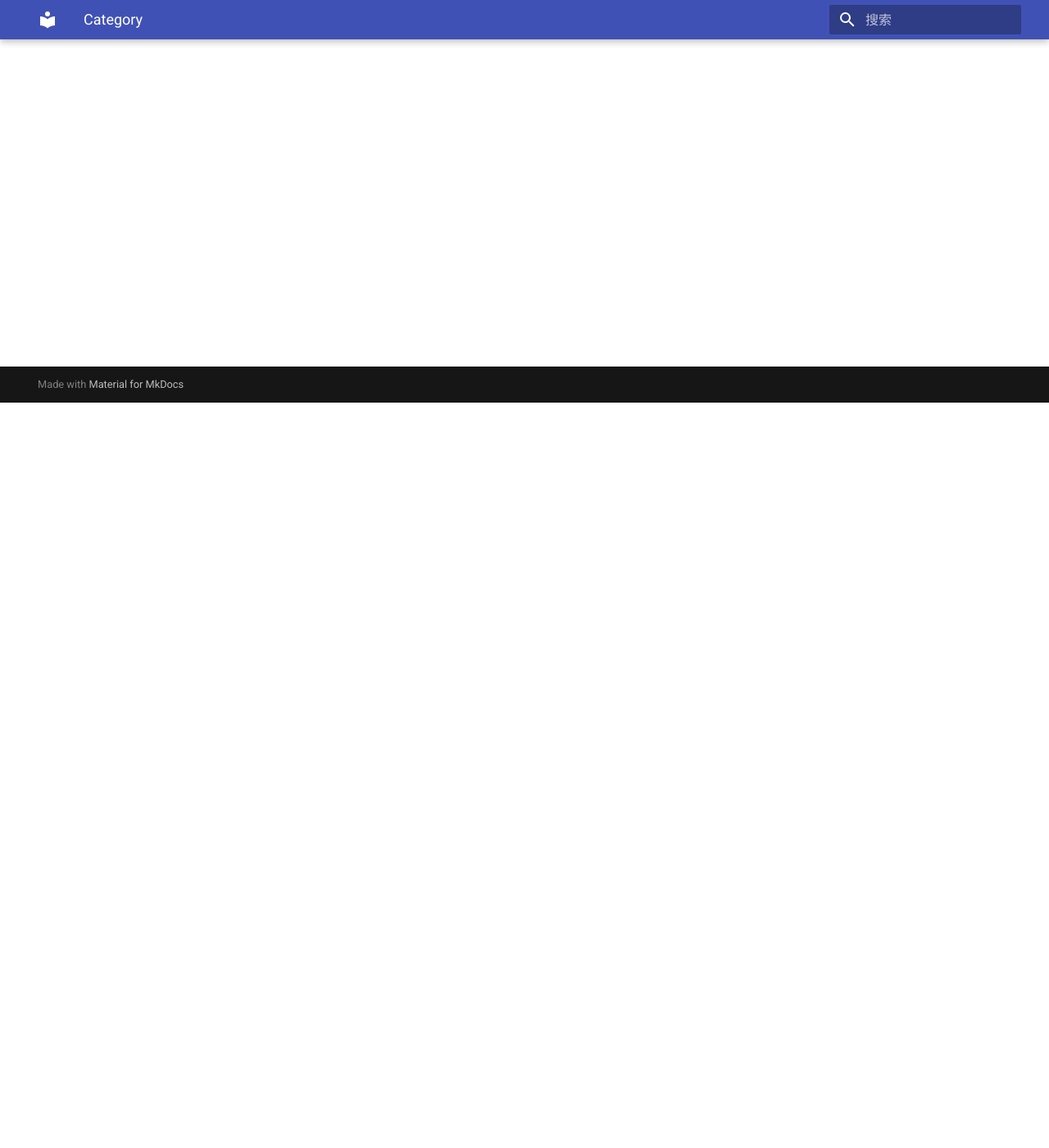
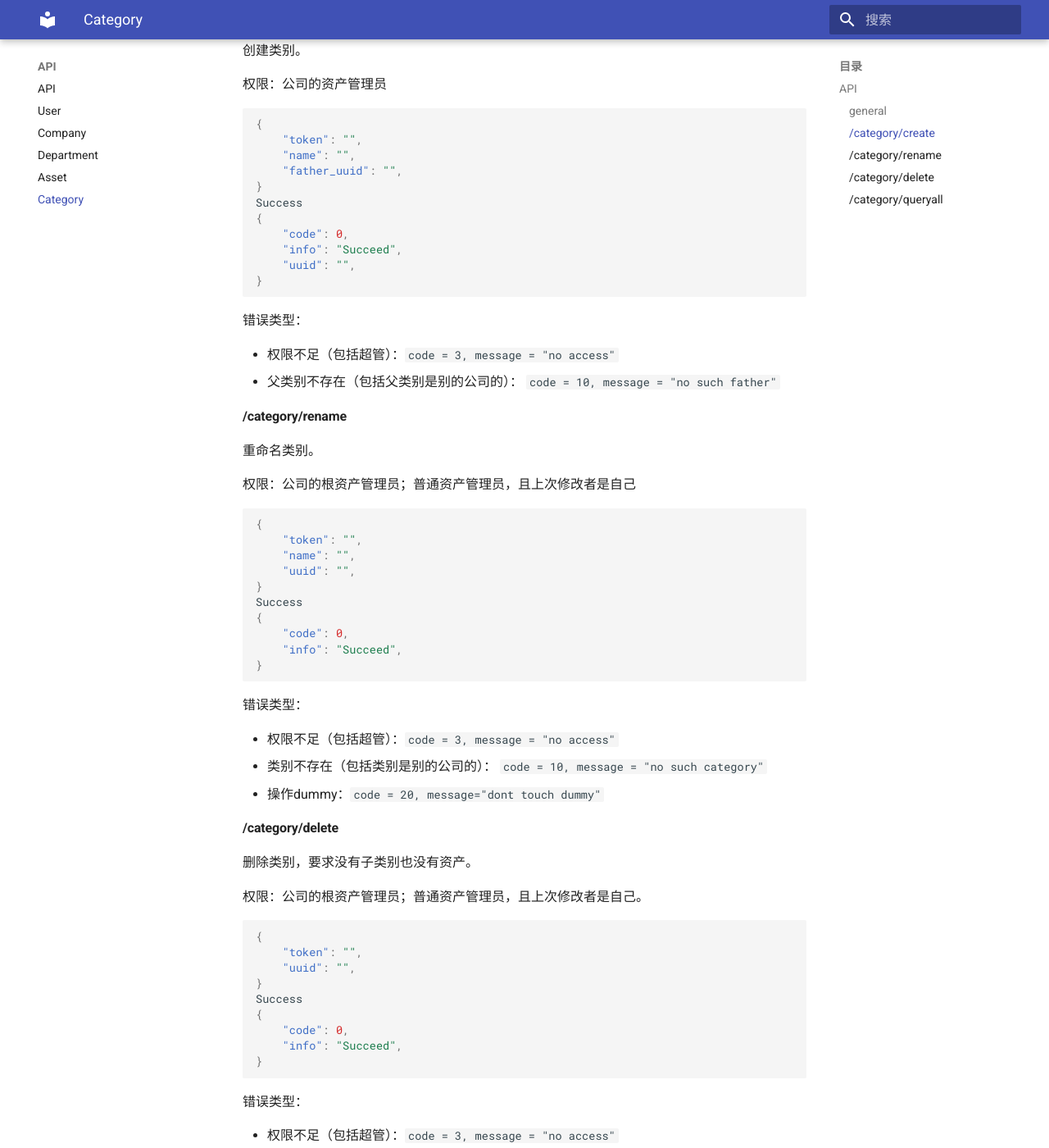
Before and after one commit to kuritas/asseta-docs, an MkDocs documentation site: the page built from docs/API/category.md, in a window 1280 px wide and 1400 px high, scrolled down 909 px. Shown: the whole window at 82% size. Built offline with MkDocs 1.6.1 and Material for MkDocs 9.7.7, drawn with Linux system fonts in a browser that asks for light colours; some of the changed text lies outside the part shown.

Commit message:
add: category api

````diff
--- a/docs/API/category.md
+++ b/docs/API/category.md
@@ -1 +1,135 @@
 ### API
+
+category是一个森林，每个公司都有自己的根节点，每个公司根节点的名字都是dummy，但是uuid不同。dummy不能删改。不存在超级根。
+
+类别对公司所有员工展示，但是不跨公司展示。资产管理员可以创建和重命名类别，但是不能删除类别（一个例外是，类别的上一次修改者是自己）。挂在根节点的资产管理员可以删除类别。删除类别要求类别下没有子类别，也没有资产。
+
+每次创建/重命名，会改变资产的“上次修改人”和“上次修改时间”。
+
+【前端】dummy不对用户展示，挂在dummy的资产/类别直接出现在根目录。
+
+【后端】由于无法为每个公司建立dummy，我们会在一旦涉及到dummy的时候，自动创建一个dummy，假装它一直存在。
+
+超管由于不属于任何公司，什么都看不到，什么都不能做。
+
+#### general
+
+```json
+Fault
+{
+	"code": *,
+	"info": message
+}
+```
+
+所有基于用户token的请求，都遵循：
+
+* token不存在：`code = 1, message = "invalid token"`
+* token超时：`code = 2, message = "token expired"`
+
+
+#### /category/create
+
+创建类别。
+
+权限：公司的资产管理员
+
+```json
+{
+	"token": "",
+    "name": "",
+    "father_uuid": "",
+}
+Success
+{
+	"code": 0,
+	"info": "Succeed",
+    "uuid": "",
+}
+```
+
+错误类型：
+
+* 权限不足（包括超管）：`code = 3, message = "no access"`
+* 父类别不存在（包括父类别是别的公司的）： `code = 10, message = "no such father"`
+
+#### /category/rename
+
+重命名类别。
+
+权限：公司的根资产管理员；普通资产管理员，且上次修改者是自己
+
+```json
+{
+	"token": "",
+    "name": "",
+    "uuid": "",
+}
+Success
+{
+	"code": 0,
+	"info": "Succeed",
+}
+```
+
+错误类型：
+
+* 权限不足（包括超管）：`code = 3, message = "no access"`
+* 类别不存在（包括类别是别的公司的）： `code = 10, message = "no such category"`
+* 操作dummy：`code = 20, message="dont touch dummy"`
+
+#### /category/delete
+
+删除类别，要求没有子类别也没有资产。
+
+权限：公司的根资产管理员；普通资产管理员，且上次修改者是自己。
+
+```json
+{
+	"token": "",
+    "uuid": "",
+}
+Success
+{
+	"code": 0,
+	"info": "Succeed",
+}
+```
+
+错误类型：
+
+* 权限不足（包括超管）：`code = 3, message = "no access"`
+* 类别不存在（包括类别是别的公司的）： `code = 10, message = "no such category"`
+* 类别下有子类别：`code = 11, message = "category has children"`
+* 类别下有资产：`code = 12, message = "category has assets"`
+* 操作dummy：`code = 20, message="dont touch dummy"`
+
+#### /category/queryall
+
+查询公司的类别树。（如果数据库还没有dummy，后端会立刻创建dummy）
+
+权限：公司所有员工。
+
+```json
+{
+	"token": "",
+}
+Success
+{
+	"code": 0,
+	"info": "Succeed",
+    "data": [ # list of categories
+        {
+            "name": "",
+            "uuid": "",
+            "father_uuid": "",
+            "created_by": "username",
+            "created_at": "time", # 标准格式，如"2009-06-15T13:45:30"，UTC时区
+        }
+    ]
+}
+```
+
+错误类型：
+
+* 超管的请求：`code = 4, message = "super admin has no company"`
````
Also changed, not shown: docs/backend/models.md (+5 -1 lines).
